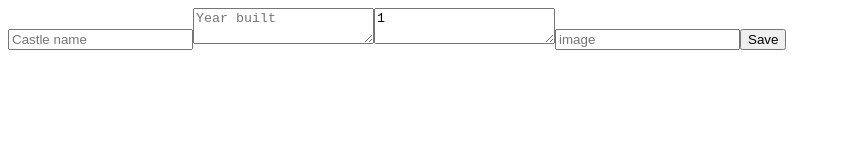
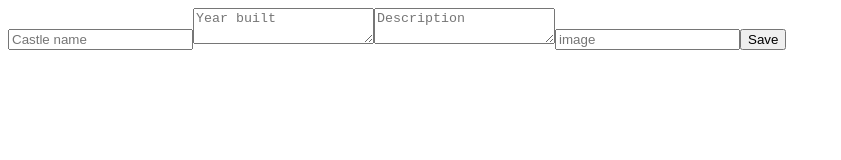
Before and after one commit to asiamorozova/38-fe, a React app: page / in a window 1280 px wide. Shown: the top 160 px of the page, without its empty margins (0-841 px from the left). Built offline with nearby package versions, Linux system fonts and the light colour scheme.

Commit message:
added store and some other fixes app is now rendering

```diff
--- a/src/components/CastlesForm/CastlesForm.jsx
+++ b/src/components/CastlesForm/CastlesForm.jsx
@@ -10,7 +10,7 @@ const Castles = () => {
   const [name, setName] = useState('');
   const [year, setYear] = useState('');
   const [image, setImage] = useState('');
-  const [description, setDescription] = useState(1);
+  const [description, setDescription] = useState('');
 
   //eventually use hooks
 
--- a/src/index.js
+++ b/src/index.js
@@ -3,6 +3,7 @@ import { render } from 'react-dom';
 import App from './components/App/App';
 import { Provider } from 'react-redux';
 import store from '../src/store';
+
 
 render(
   <Provider store={store}>
```
